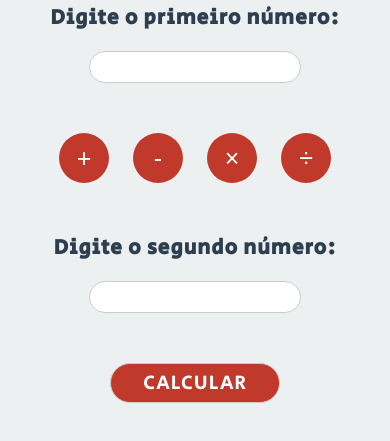
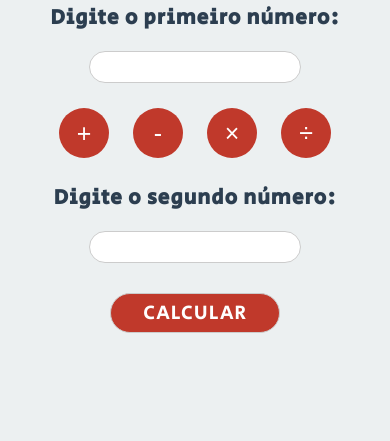
Before and after one commit to bartoszzdev/calculadora, a plain HTML site: page index.html in a window 390 px wide. Shown: the part 127-568 px from the top of the page. Drawn offline with Linux system fonts and the light colour scheme.

Commit message:
projeto finalizado

```diff
--- a/css/style.css
+++ b/css/style.css
@@ -105,6 +105,10 @@ html, body {
     }
 
     .operador {
-        margin: 50px 12px
+        margin: 25px 12px
+    }
+
+    #calcular {
+        margin-top: 30px
     }
 }
```
